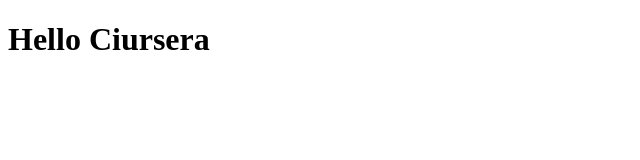
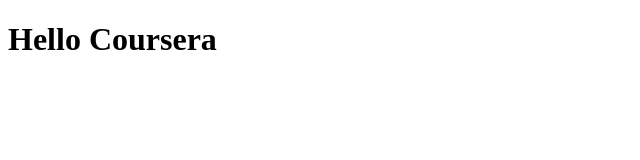
Before and after one commit to AndrewUA0/coursera-test, a plain HTML site: page main.html in a window 1280 px wide. Shown: the full height of the page, 0-640 px from the left. Drawn offline with Linux system fonts and the light colour scheme.

Commit message:
Small edit

```diff
--- a/main.html
+++ b/main.html
@@ -4,6 +4,6 @@
     <title>Hello Coursera</title>
   </head>
   <body>
-    <h1>Hello Ciursera</h1>
+    <h1>Hello Coursera</h1>
   </body>
 </html>
```
